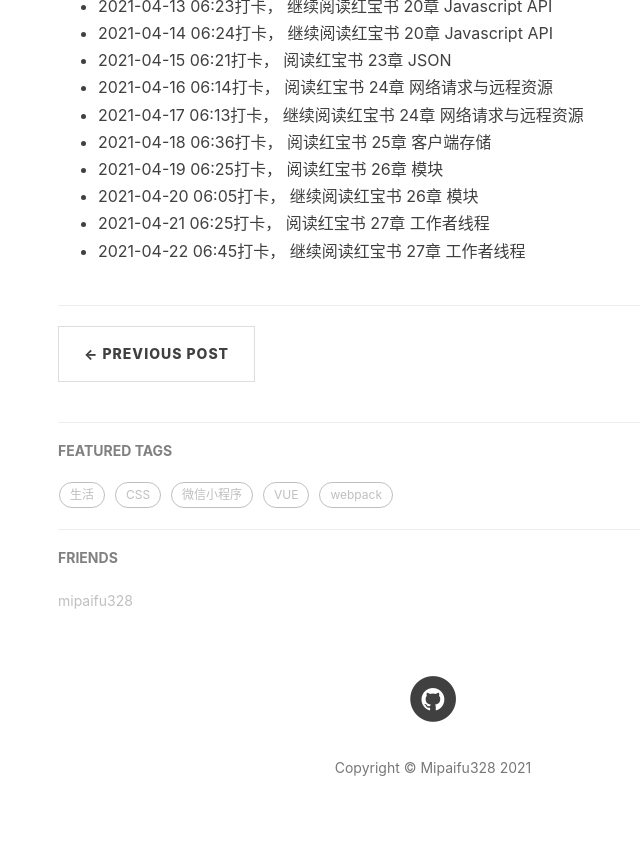
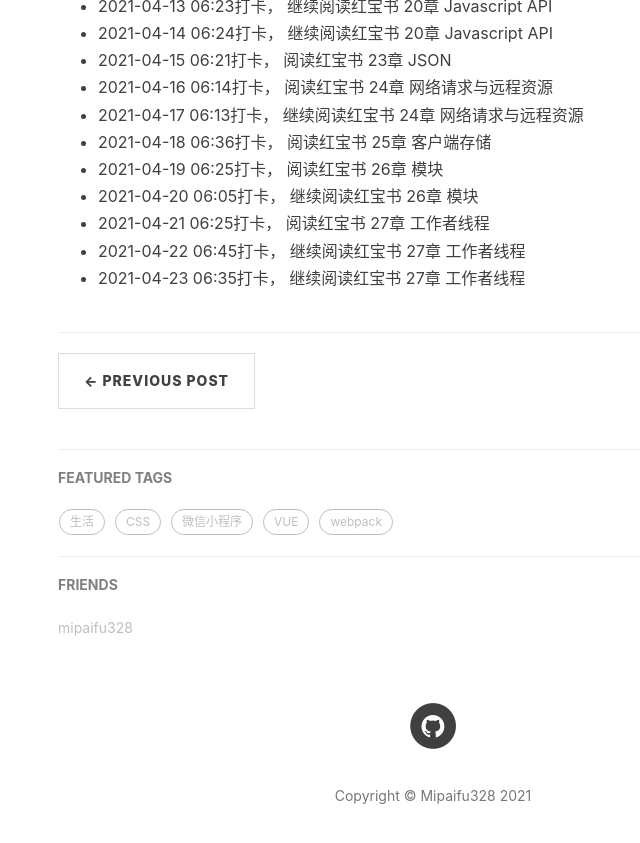
Before and after one commit to mipaifu328/mipaifu328.github.io, a Jekyll site: the page built from _posts/2021-04-09-morning-read.md, in a window 1280 px wide and 900 px high, scrolled down 738 px. Shown: the top 843 px of the window, without its empty margins (207-847 px from the left). Built offline with Jekyll 4.4.1, drawn with Linux system fonts in a browser that asks for light colours; nearby versions of some CDN libraries; comment, search, counter and statistics services are not loaded.

Commit message:
2021-04-23 晨读

```diff
--- a/_posts/2021-04-09-morning-read.md
+++ b/_posts/2021-04-09-morning-read.md
@@ -24,3 +24,4 @@ tag:
 - 2021-04-20 06:05打卡， 继续阅读红宝书 26章 模块
 - 2021-04-21 06:25打卡， 阅读红宝书 27章 工作者线程
 - 2021-04-22 06:45打卡， 继续阅读红宝书 27章 工作者线程
+- 2021-04-23 06:35打卡， 继续阅读红宝书 27章 工作者线程
```
